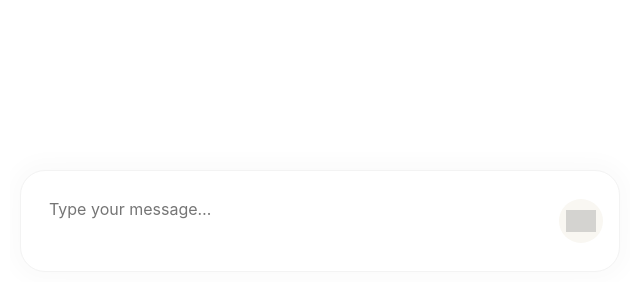
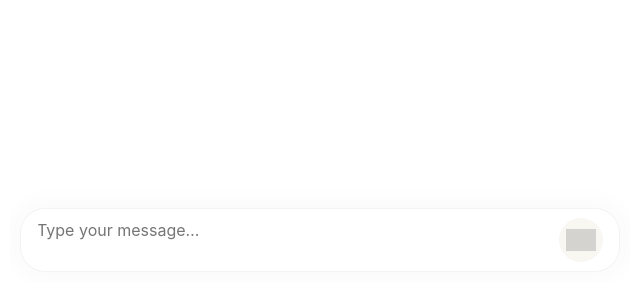
Before and after one commit to Mitchellvandevorst/chatwidget, a website: page public/index.html in a window 1280 px wide. Shown: the part 358-658 px from the top of the page, without its empty margins (320-960 px from the left). Drawn offline with Linux system fonts and the light colour scheme; grey boxes are pictures that could not be loaded.

Commit message:
Update index.html

```diff
--- a/public/index.html
+++ b/public/index.html
@@ -63,7 +63,7 @@
     right: 0;
     display: flex;
     align-items: center;
-    padding: 1rem;
+    padding: 0 1rem; /* Only left/right padding */
     background: #ffffff;
     border: 1px solid #F3F3F3;
     border-radius: 25px;
@@ -71,10 +71,11 @@
     color: #7F7F84;
     box-shadow: 0 0 20px 10px rgba(0, 0, 0, 0.02);
     box-sizing: border-box;
+    height: auto;
+    min-height: 64px;
   }
   .composer textarea {
     flex: 1;
-    padding: .75rem;
     border: none;
     border-radius: 12px;
     resize: none;
@@ -86,6 +87,11 @@
     min-height: 44px;
     max-height: 120px;
     overflow-y: auto;
+    margin: 0;
+    padding: 0; /* <-- No internal padding */
+    line-height: 1.5;
+    display: flex;
+    align-items: center; /* vertically center text */
   }
   .send-btn {
     background: #F9F7F2;
@@ -203,7 +209,6 @@ function addTypingBubble() {
   return div;
 }
 
-// Minimal autoResize function
 function autoResize(textarea) {
   textarea.style.height = 'auto';
   textarea.style.height = Math.min(textarea.scrollHeight, 120) + 'px';
```
